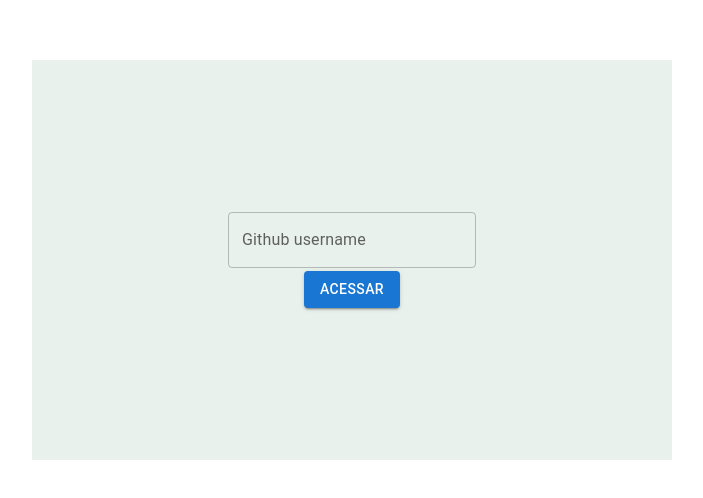
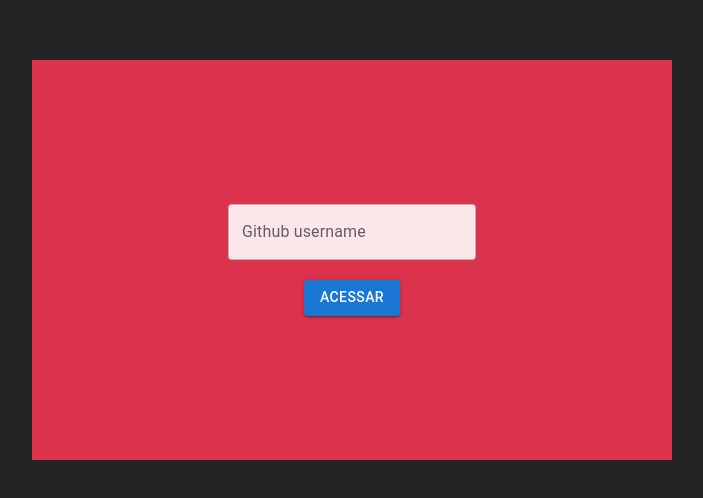
Before and after one commit to sheyslong/technical-debt, a Next.js app: page /login in a window 1280 px wide. Shown: the part 148-646 px from the top of the page, without its empty margins (288-991 px from the left). Built offline with nearby package versions, Linux system fonts and the light colour scheme.

Commit message:
feat: styling the homepage and login page

```diff
--- a/pages/_app.tsx
+++ b/pages/_app.tsx
@@ -1,15 +1,22 @@
 import { FC, useState } from "react"
 import { Hydrate, QueryClient, QueryClientProvider } from "react-query"
 import { AppProps } from 'next/app'
+import { Global, css } from '@emotion/react'
 
 const App: FC<AppProps> = ({ Component, pageProps }) => {
     const [queryClient] = useState(() => new QueryClient())
 
     return <QueryClientProvider client={queryClient}>
-         <Hydrate state={pageProps.dehydratedState}>
-         <Component {...pageProps} />
-       </Hydrate>
-
+        <Hydrate state={pageProps.dehydratedState}>
+        <Global
+      styles={css`
+        body {
+          background-color: #121214eb;
+        }
+      `}
+    />
+          <Component {...pageProps} />
+        </Hydrate>
     </QueryClientProvider>
 }
 
--- a/pages/home/index.tsx
+++ b/pages/home/index.tsx
@@ -1,12 +1,9 @@
-import GithubRepositories from "../../src/github/components/GithubRepositories"
+import GithubRepositories from "../../src/features/github/components/GithubRepositories"
 
 const Home = () => {
 
   return (
-    <>
       <GithubRepositories />
-      </>
-
   )
 }
 
--- a/pages/login/index.tsx
+++ b/pages/login/index.tsx
@@ -1,5 +1,5 @@
 import { FC } from "react";
-import { LoginForm } from "../../src/authentication/LoginForm";
+import { LoginForm } from "../../src/features/authentication/LoginForm";
 
 export const Login: FC = () => {
     return <LoginForm/>
--- a/src/authentication/LoginForm.tsx
+++ b/src/features/authentication/LoginForm.tsx
@@ -31,7 +31,9 @@ export const LoginForm:FC = () => {
             alignItems: 'center',
             justifyContent: 'center',
             height: '50vh',
-            background: '#e9f1ed'
+            background: '#e9f1ed',
+            rowGap: '16px',
+            background: '#DB324D'
         }}>
         <Controller
             name='githubCredential'
@@ -48,6 +50,10 @@ export const LoginForm:FC = () => {
                   onChange={e => onChange(e.target.value)}
                   onBlur={onBlur}
                   label='Github username'
+                  sx={{
+                    background: '#ffffffe0',
+                    borderRadius: '4px'
+                  }}
                 />
                 <FormHelperText >{error?.message}</FormHelperText>
               </FormControl>
--- a/src/github/hooks/useGithubUserName.ts
+++ b/src/features/github/hooks/useGithubUserName.ts
@@ -2,10 +2,8 @@ import { useEffect, useState } from "react"
 
 export const useGithubUserName = () => {
     const isWindowIsNotUndefined = typeof window !== 'undefined'
-    const githubUser = window.sessionStorage.getItem('githubUser')
-    const [githubUserName, setGithubUserName] = useState(isWindowIsNotUndefined ?
-        githubUser :
-        undefined)
+    const githubUser = isWindowIsNotUndefined ? window.sessionStorage.getItem('githubUser') : undefined
+    const [githubUserName, setGithubUserName] = useState(githubUser)
 
     useEffect(() => {setGithubUserName(githubUser)}, [githubUser])
     return githubUserName
```
Also changed, not shown: src/features/github/components/GithubRepositories.tsx (renamed from src/github/components/GithubRepositories.tsx, +7 -2 lines), src/features/github/components/Loading.tsx (added, +8 -0 lines), src/features/github/api/githubApi.ts (renamed from src/github/api/githubApi.ts), src/features/github/components/GithubRepositoryProfile.tsx (renamed from src/github/components/GithubRepositoryProfile.tsx), src/features/github/hooks/useRepositories.ts (renamed from src/github/hooks/useRepositories.ts), src/features/github/typings/RepositoryTyping.ts (renamed from src/github/typings/RepositoryTyping.ts).
